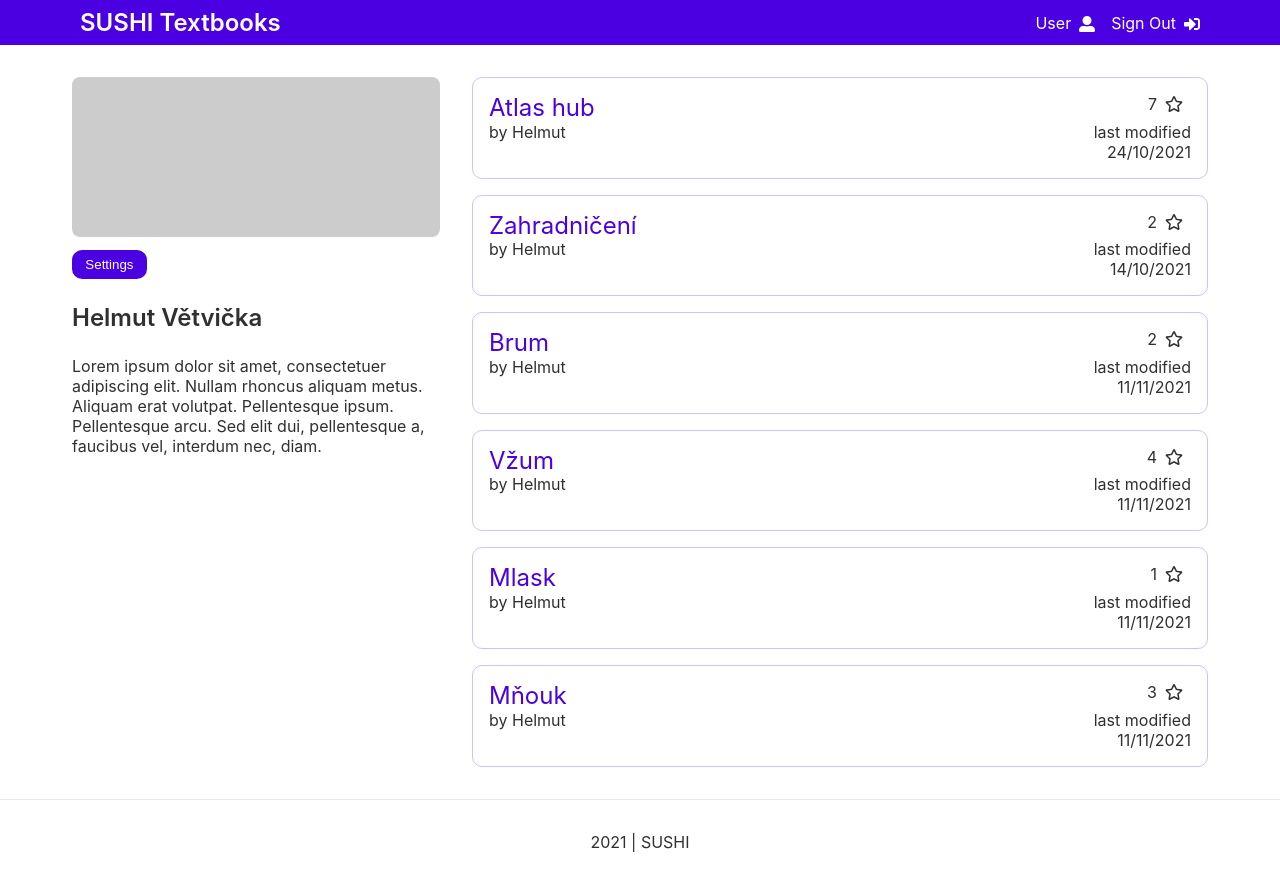
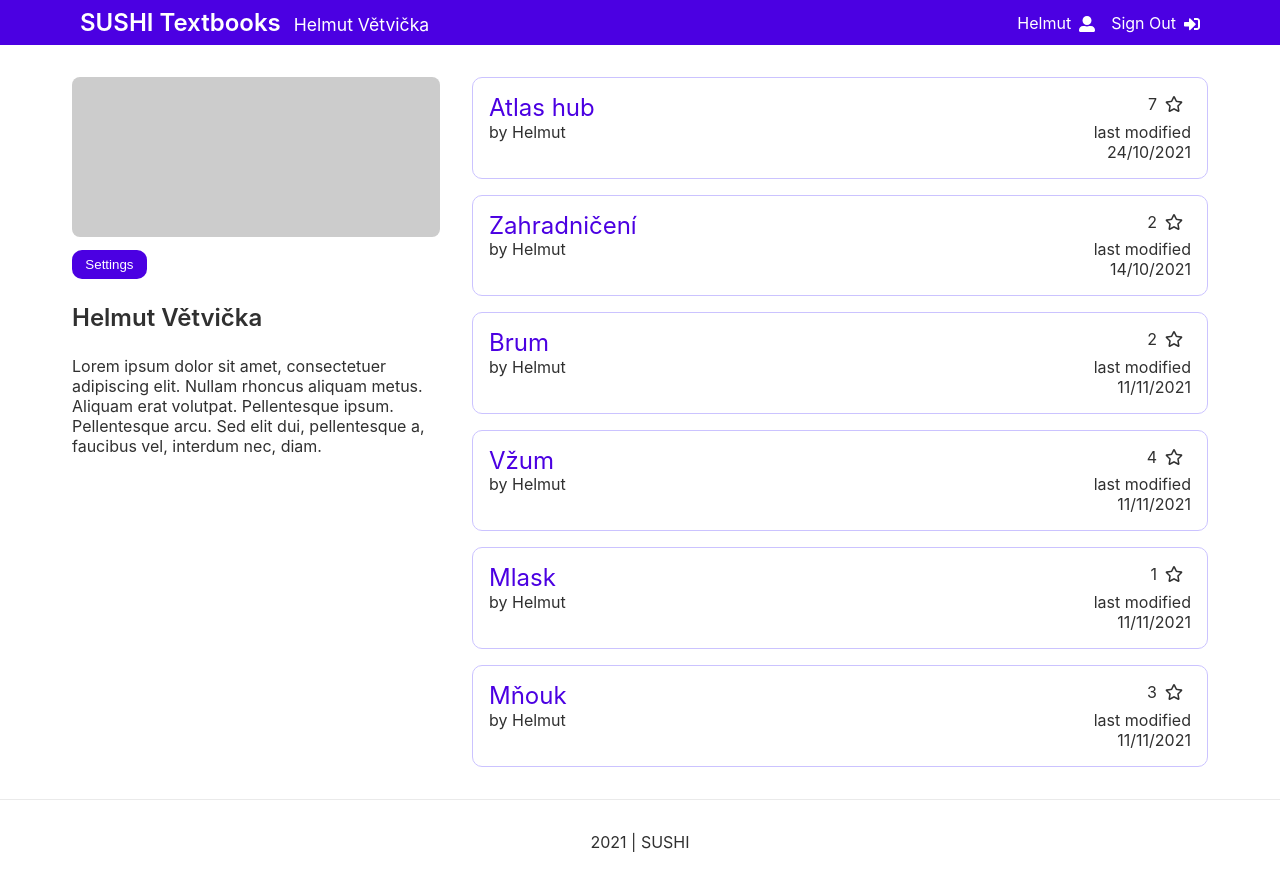
Before and after one commit to hoskra/sushi-next, a Next.js app: page /user/0 in a window 1280 px wide. Built offline with nearby package versions, Linux system fonts and the light colour scheme.

Commit message:
crumb navigation

```diff
--- a/components/Navbar.js
+++ b/components/Navbar.js
@@ -10,28 +10,40 @@ import { trending } from '../redux/tabSlice'
 
 export default function Navbar() {
   const loggedIn = useSelector((state) => state.user.value)
+  const pageName = useSelector((state) => state.pageName.value)
   const dispatch = useDispatch()
 
   return (
       <nav className={styles.menu}>
         <div className={styles.container}>
+          <ul>
+            <li>
             <Link href="/">
               <a>
                 <h1>SUSHI Textbooks</h1>
               </a>
             </Link>
-        <div className={styles.menu_items}>
+            </li>
+            <li>
+              <h2>{pageName}</h2>
+            </li>
+          </ul>
+        <ul className={styles.menu_items}>
           {
             loggedIn &&
+            // pageName !== "Helmut Větvička" &&
+              <li>
               <Link href="/user/0">
                 <a>
-                <span>User</span>
+                  <span>Helmut</span>
                   <FontAwesomeIcon className={styles.login} icon={faUserAlt} />
                 </a>
               </Link>
+              </li>
           }
           {
             loggedIn ?
+            <li>
             <Link href="/">
               <a onClick={() => {
                 dispatch(logOut());
@@ -41,12 +53,17 @@ export default function Navbar() {
                 <FontAwesomeIcon className={styles.login} icon={faSignInAlt} />
               </a>
             </Link>
+            </li>
             :
+            <li>
+              {(pageName !== "Sign in" && pageName !== "Sign up") &&
               <Link href="/signin">
                 <a>Sign in<FontAwesomeIcon className={styles.login} icon={faSignInAlt} /></a>
               </Link>
               }
-        </div>
+            </li>
+          }
+        </ul>
       </div>
     </nav>
   )
--- a/pages/signin/index.js
+++ b/pages/signin/index.js
@@ -9,8 +9,11 @@ import { logIn } from '../../redux/userSlice'
 import { myTextbooks } from '../../redux/tabSlice'
 import HeadComponent from '../../components/HeadComponent'
 
+import { changeName } from "../../redux/pageNameSlice";
+
 export default function SignIn() {
   const dispatch = useDispatch()
+  dispatch(changeName("Sign in"));
 
   return (
     <>
--- a/pages/signup/index.js
+++ b/pages/signup/index.js
@@ -7,9 +7,11 @@ import { faGoogle, faTwitter, faFacebook } from '@fortawesome/free-brands-svg-ic
 
 import { logIn } from '../../redux/userSlice'
 import HeadComponent from '../../components/HeadComponent'
+import { changeName } from "../../redux/pageNameSlice";
 
 export default function SignUp() {
   const dispatch = useDispatch()
+  dispatch(changeName("Sign up"));
 
   return (
     <>
--- a/pages/term/index.js
+++ b/pages/term/index.js
@@ -1,14 +1,19 @@
 import { useRouter } from 'next/router'
+import { useDispatch } from "react-redux";
 
 import styles from '../../styles/Textbook.module.scss'
 import React, { useState } from "react";
 import Link from 'next/link'
 
 import HeadComponent from "../../components/HeadComponent";
+import { changeName } from "../../redux/pageNameSlice";
 
 export default function Term() {
+  const dispatch = useDispatch();
   const router = useRouter()
   const name = router.query.name
+
+  dispatch(changeName("Create a Term"));
 
   return (
     <>
--- a/pages/user/[id].js
+++ b/pages/user/[id].js
@@ -1,6 +1,6 @@
 import React, { useState } from "react";
 import {useRouter} from 'next/router';
-import {useSelector} from "react-redux";
+import {useSelector, useDispatch} from "react-redux";
 
 import styles from '../../styles/User.module.scss'
 import HeadComponent from '../../components/HeadComponent'
@@ -8,7 +8,10 @@ import TextbookCard from '../../components/TextbookCard'
 
 import { users, userHelmut } from '../../constants/data';
 
+import { changeName } from "../../redux/pageNameSlice";
+
 export default function User() {
+  const dispatch = useDispatch();
   const router = useRouter()
   const { isReady } = useRouter();
   const loggedIn = useSelector((state) => state.user.value)
@@ -19,6 +22,7 @@ export default function User() {
   const setUser = () => {
     if(isReady) {
       user = users.filter(x => { if(x.id == id)  return x})[0]
+      dispatch(changeName(user.name));
     }
   }
   const txs = useSelector((state) => state.textbook.value)
--- /dev/null
+++ b/redux/pageNameSlice.js
@@ -0,0 +1,20 @@
+import { createSlice } from '@reduxjs/toolkit'
+
+const initialState = {
+  value: "",
+}
+
+export const pageNameSlice = createSlice({
+  name: 'pageName',
+  initialState,
+  reducers: {
+    changeName: (state, action) => {
+      state.value = action.payload;
+    },
+  },
+})
+
+// Action creators are generated for each case reducer function
+export const { changeName } = pageNameSlice.actions
+
+export default pageNameSlice.reducer
--- a/redux/store.js
+++ b/redux/store.js
@@ -5,6 +5,7 @@ import userSlice from './userSlice'
 import tabSlice from './tabSlice'
 import collaboratorSlice from './collaboratorsSlice'
 import textbookSlice from './textbookSlice'
+import pageNameSlice from './pageNameSlice'
 
 export const store = configureStore({
   reducer: {
@@ -12,5 +13,6 @@ export const store = configureStore({
     tab: tabSlice,
     collaborator: collaboratorSlice,
     textbook: textbookSlice,
+    pageName: pageNameSlice,
   },
 })
--- a/styles/Layout.module.scss
+++ b/styles/Layout.module.scss
@@ -14,6 +14,38 @@
   padding: 0 2rem;
   margin: 0 auto;
   max-width: 1200px;
+  display: flex;
+  flex-direction: row;
+  justify-content: space-between;
+  align-items: center;
+  ul {
+    padding:0;
+    margin:0;
+    display: flex;
+    align-items: baseline;
+    li {
+      margin: 0.5em 0 0.5em 0.5em;
+      list-style: none;
+    }
+    h1, h2 {
+      margin: 0;
+    }
+    h2 {
+      font-size: 1.1em;
+      font-weight: normal;
+      margin-left: 5px;
+
+      // &::before {
+      //   content: ">";
+      //   font-size: 0.8em;
+      //   font-weight: normal;
+      //   margin-right: 5px;
+      // }
+    }
+  }
+  .login {
+    vertical-align: middle;
+  }
 }
 
 nav.menu{
@@ -25,19 +57,3 @@ nav.menu{
     color: lighten($color: $secondary-color, $amount: 20%);
   }
 }
-
-.container {
-  padding: 0 2rem;
-  margin: 0 auto;
-  max-width: 1200px;
-  display: flex;
-  flex-direction: row;
-  justify-content: space-between;
-  align-items: center;
-  a {
-    margin: 0.5em 0 0.5em 0.5em;
-  }
-  .login {
-    vertical-align: middle;
-  }
-}
```
Also changed, not shown: pages/index.js (+5 -2 lines), pages/textbooks/[id].js (+7 -1 lines), pages/textbooks/edit/[id].js (+6 -1 lines), pages/vocabulary/index.js (+6 -1 lines). Lines whose indentation alone changed are shown as unchanged.
